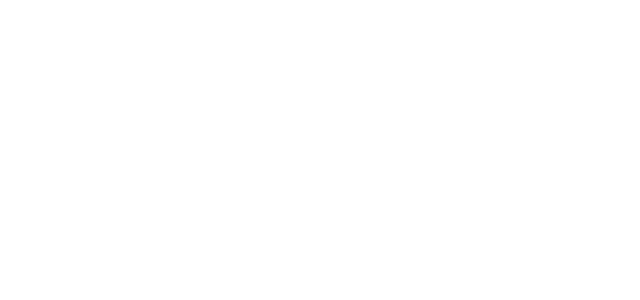
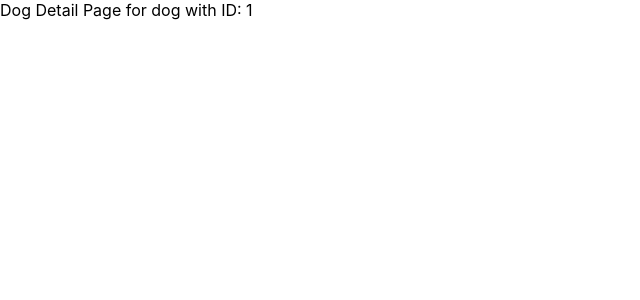
Before and after one commit to zinizhu/ca-anmial-lovers, a React (Create React App) app: page /dog-detail/1 in a window 1280 px wide. Before the commit this address had no page. Shown: the top 300 px of the page, without its empty margins (0-640 px from the left). Built offline with nearby package versions, Linux system fonts and the light colour scheme.

Commit message:
feat: add dog details page skeleton

```diff
--- a/src/App.tsx
+++ b/src/App.tsx
@@ -1,27 +1,27 @@
 import { Routes, Route, useNavigate } from "react-router-dom";
 import HomePage from "./HomePage";
-
+import DogDetailsPage from "./DogDetailsPage";
 
 const Info = () => {
   const navigate = useNavigate();
 
   const handleClick = () => {
-      navigate("/");
-  }
+    navigate("/");
+  };
   return (
     <>
-    This is the info page.
-    <button onClick={handleClick}>back</button>
+      This is the info page.
+      <button onClick={handleClick}>back</button>
     </>
-  )
-}
-
+  );
+};
 
 function App() {
   return (
     <Routes>
       <Route path="/" element={<HomePage />} />
       <Route path="/info" element={<Info />} />
+      <Route path="/dog-detail/:id" element={<DogDetailsPage />} />
     </Routes>
   );
 }
--- /dev/null
+++ b/src/DogDetailsPage.tsx
@@ -0,0 +1,9 @@
+import { useParams } from "react-router-dom";
+
+const DogDetailsPage = () => {
+  const { id } = useParams();
+  // Fetch and display dog details based on id
+  return <div>Dog Detail Page for dog with ID: {id}</div>;
+};
+
+export default DogDetailsPage;
--- a/src/DogInfoCard.tsx
+++ b/src/DogInfoCard.tsx
@@ -7,6 +7,7 @@
 import { useNavigate } from "react-router-dom";
 
 export type DogInfo = {
+  id: number;
   name: string;
   image: string;
   age: number;
@@ -63,7 +64,7 @@
         <Button
           variant="outlined"
           size="large"
-          onClick={() => navigate("/dogDetail")}
+          onClick={() => navigate(`/dog-detail/${dogInfo.id}`)}
         >
           Learn More
         </Button>
--- a/src/HomePage.tsx
+++ b/src/HomePage.tsx
@@ -11,6 +11,7 @@
 
 const dogsInfo: DogInfo[] = [
   {
+    id: 1,
     name: "Chichi",
     image: "../images/Chichi.jpeg",
     age: 2,
@@ -21,6 +22,7 @@
     medicalCondition: "Needs Care",
   },
   {
+    id: 2,
     name: "Levi",
     image: "../images/Levi.jpeg",
     age: 3,
@@ -31,6 +33,7 @@
     medicalCondition: "Needs Care",
   },
   {
+    id: 3,
     name: "Claire",
     image: "../images/Claire.jpeg",
     age: 7,
```
